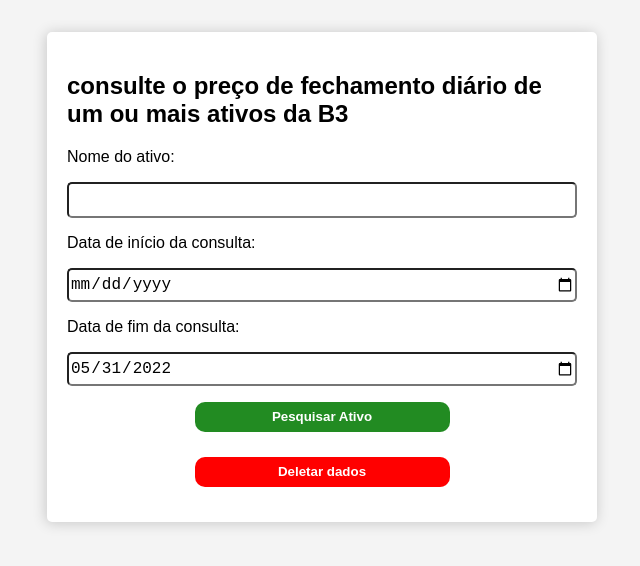
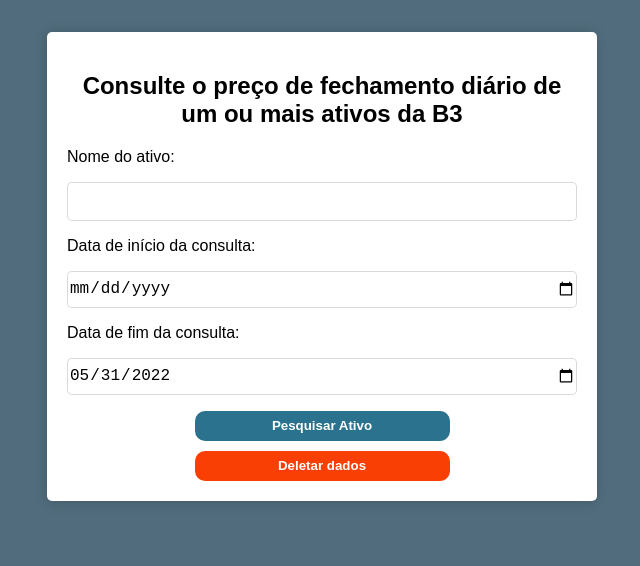
Before and after one commit to Antoniovsb25/Inoa-test-actives, a React (Vite) app: page / in a window 1280 px wide. Shown: the top 566 px of the page, without its empty margins (318-958 px from the left). Built offline with nearby package versions, Linux system fonts and the light colour scheme.

Commit message:
feat: change colors

```diff
--- a/src/components/Form/Form.module.css
+++ b/src/components/Form/Form.module.css
@@ -3,7 +3,7 @@
     margin: 2rem auto;
     padding: 20px;
     max-width: 510px;
-    height: 450px;
+    height: auto;
     border-radius: 5px;
     box-shadow: -1px 1px 14px rgb(0 0 0 / 19%);
     display: flex;
@@ -15,15 +15,20 @@
     flex-direction: column;
 }
 
+.formTitle {
+    text-align: center;
+}
+
 .form input {
-    height: 30px;
+    height: 35px;
     border-radius: 5px;
     margin: 16px 0;
     font-size: 16px;
+    border: 1px solid rgba(0, 0, 0, 0.15)
 }
 
 .form button {
-    background-color: #228b22;
+    background-color: #2a728e;
     border: none;
     border-radius: 10px;
     height: 30px;
@@ -36,11 +41,11 @@
 }
 
 .form button:hover {
-    background-color: #1a6d1a;
+    background-color: #516d7d;
 }
 
 .deleteButton {
-    background-color: red;
+    background-color: #f93f03;
     border: none;
     border-radius: 10px;
     height: 30px;
--- a/src/components/Form/components/Graphic/index.tsx
+++ b/src/components/Form/components/Graphic/index.tsx
@@ -48,8 +48,8 @@ const Graphic = ({
         {
           label: activeName,
           data: activeData,
-          borderColor: 'rgb(53, 162, 235)',
-          backgroundColor: 'rgba(53, 162, 235, 0.5)'
+          borderColor: '#9d870c',
+          backgroundColor: '#9d870c'
         },
       ],
     });
--- a/src/components/Form/index.tsx
+++ b/src/components/Form/index.tsx
@@ -31,8 +31,8 @@ const Form = () => {
   return (
     <>
       <section className={styles.formContainer}>
-        <h1>
-          consulte o preço de fechamento diário de um ou mais ativos da B3
+        <h1 className={styles.formTitle}>
+          Consulte o preço de fechamento diário de um ou mais ativos da B3
         </h1>
         <form className={styles.form} onSubmit={postActivesName}>
           <label htmlFor="active">Nome do ativo: </label>
--- a/src/index.css
+++ b/src/index.css
@@ -3,5 +3,5 @@ body {
   padding: 0;
   box-sizing: border-box;
   font-family: Arial, Helvetica, sans-serif;
-  background-color: #F4F4F4;
+  background-color: #516d7d;
 }
```
